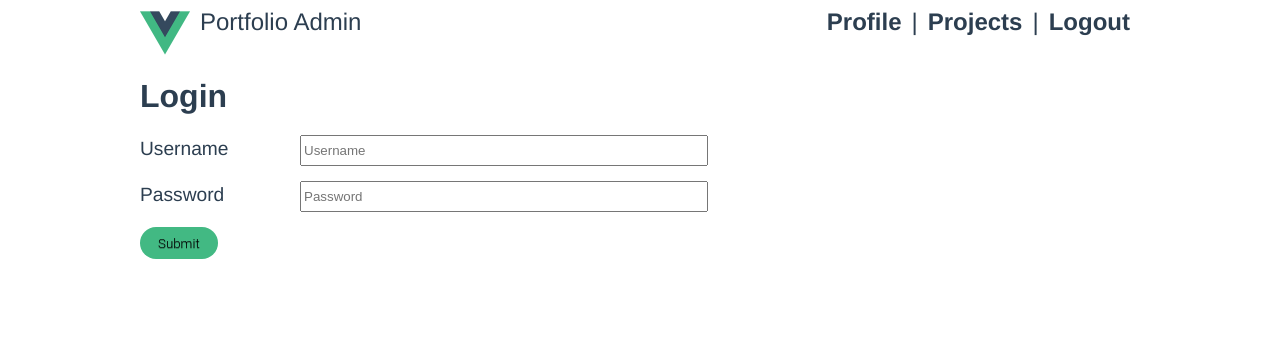
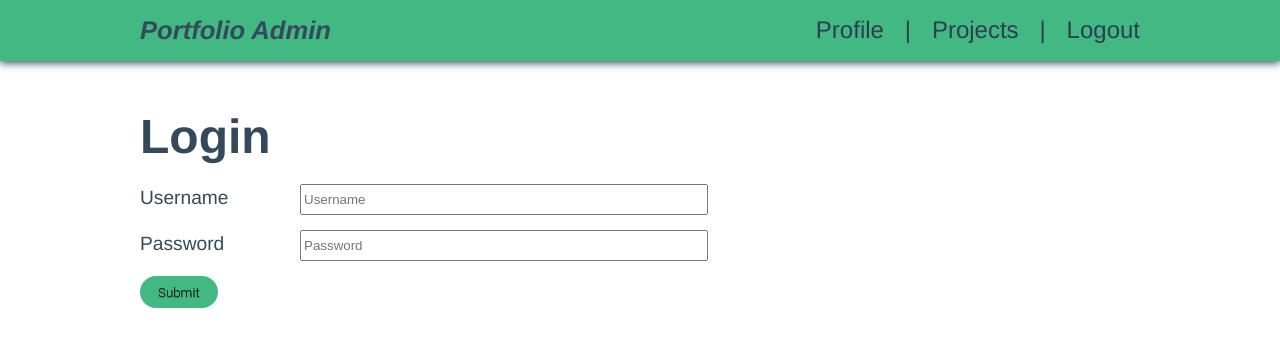
Before and after one commit to meshu-dev/portfolio-admin, a Vue app: page /login in a window 1280 px wide. Shown: the top 346 px of the page. Built offline with nearby package versions, Linux system fonts and the light colour scheme; no server answers; sample sign-in values are in the browser's storage.

Commit message:
Added top header green bar

```diff
--- a/package.json
+++ b/package.json
@@ -11,8 +11,10 @@
   },
   "dependencies": {
     "axios": "^0.19.0",
+    "bootstrap": "^4.4.1",
+    "bootstrap-vue": "^2.9.0",
     "nprogress": "^0.2.0",
-    "vue": "^2.6.10",
+    "vue": "^2.6.11",
     "vue-router": "^3.0.3",
     "vuex": "^3.0.1"
   },
--- a/src/App.vue
+++ b/src/App.vue
@@ -1,15 +1,16 @@
 <template>
   <div id="app">
     <header>
-      <div id="logo">
-        <router-link to="/">
-          <img src="./assets/logo.png" />
+      <div id="header-content">
+        <router-link to="/" id="logo">
+          <span>Portfolio Admin</span>
         </router-link>
-        <span>Portfolio Admin</span>
+        <AppNav />
       </div>
-      <AppNav />
     </header>
+    <div id="content">
       <router-view />
+    </div>
   </div>
 </template>
 
@@ -24,11 +25,12 @@ export default {
 <style>
   body {
     font-size: 100%;
+    margin: 0;
   }
   a,
   .link {
     text-decoration: none;
-  color: #42b983;
+    color: #35495D;
   }
   a:hover,
   .link:hover {
@@ -55,30 +57,35 @@ a:hover,
     border-color: rgba(255,255,255,1);
     cursor: pointer;
   }
+  h1 {
+    font-size: 3rem;
+  }
   #app {
     font-family: "Avenir", Helvetica, Arial, sans-serif;
     -webkit-font-smoothing: antialiased;
     -moz-osx-font-smoothing: grayscale;
+    color: #35495D;
+  }
+  header {
+    background-color: #42b983;
+    font-size: 150%;
+    box-shadow: 0 2px 8px #35495D;
+  }
+  #header-content {
+    flex-direction: row;
     max-width: 1000px;
-  color: #2c3e50;
+    padding: 1rem 0;
     margin: 0 auto;
+    display: flex;
   }
   #logo {
-  position: absolute;
-  display: flex;
-  left: 0;
+    font-style: italic;
+    font-size: 1.6rem;
+    font-weight: bold;
+    flex-grow: 1;
   }
-#logo img {
-  width: 50px;
-  height: 50px;
-}
-#logo span {
-  text-align: left;
-  margin: 0 0 0 10px;
-}
-header {
-  position: relative;
-  min-height: 50px;
-  font-size: 150%;
+  #content {
+    max-width: 1000px;
+    margin: 3rem auto 0;
   }
 </style>
--- a/src/components/AppNav.vue
+++ b/src/components/AppNav.vue
@@ -1,7 +1,9 @@
 <template>
   <nav v-if="isLoggedIn">
-    <router-link to="/">Profile</router-link> |
-    <router-link to="/projects">Projects</router-link> |
+    <router-link to="/">Profile</router-link>
+    <span>|</span>
+    <router-link to="/projects">Projects</router-link>
+    <span>|</span>
     <span class="link" @click="logout">
       Logout
     </span>
@@ -28,17 +30,17 @@ export default {
 <style scoped>
 nav {
   display: flex;
-  position: absolute;
-  top: 0;
-  right: 0;
+  justify-content: flex-end;
+  flex-grow: 2;
 }
 nav a,
 nav span {
-  font-weight: bold;
   color: #2c3e50;
-  padding: 0 10px;
+  text-align: center;
+  flex-basis: 3rem;
+  flex-shrink: 1;
 }
 nav a.router-link-exact-active {
-  color: #42b983;
+  color: #35495D;
 }
 </style>
```
Lines whose indentation alone changed are shown as unchanged.
